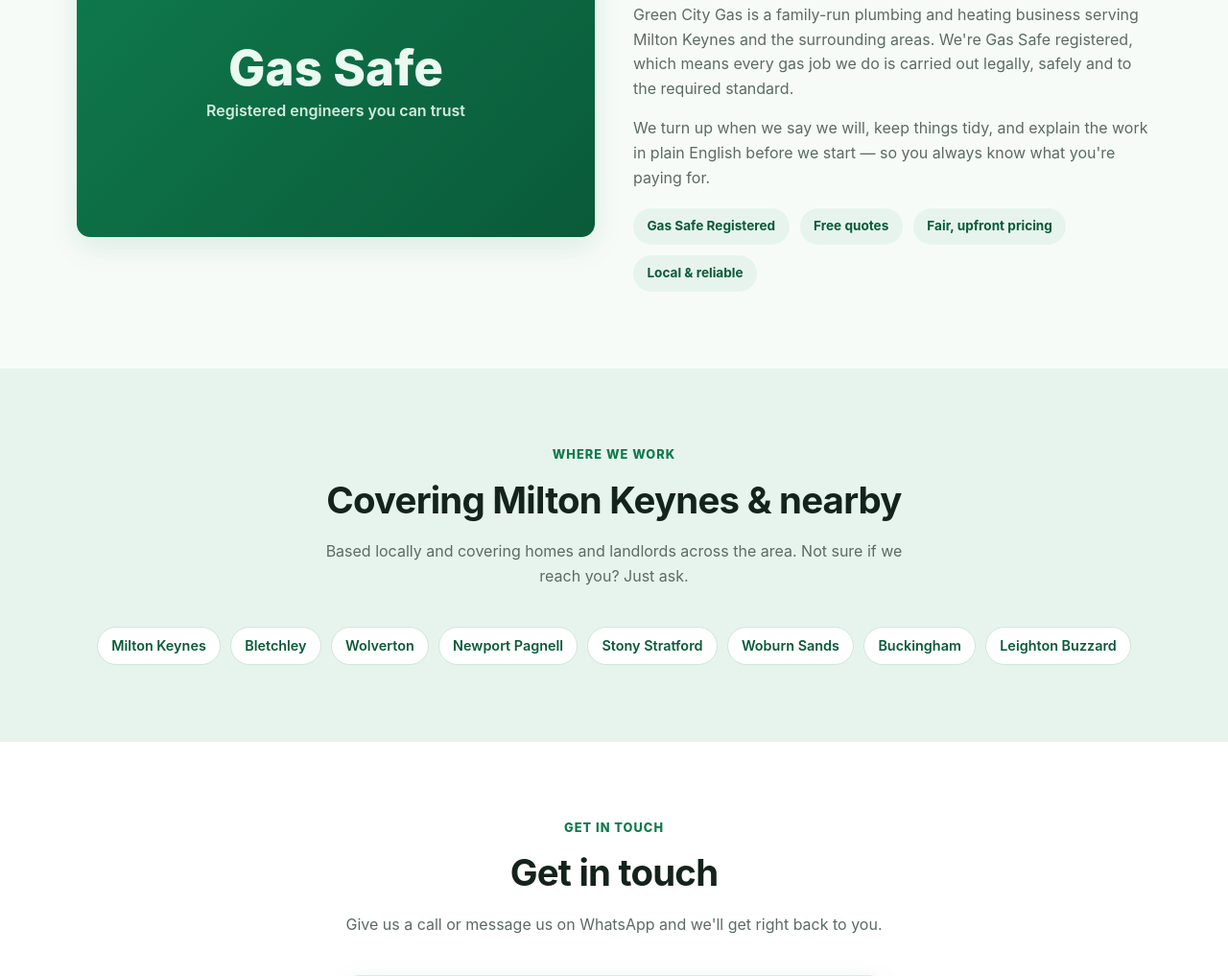
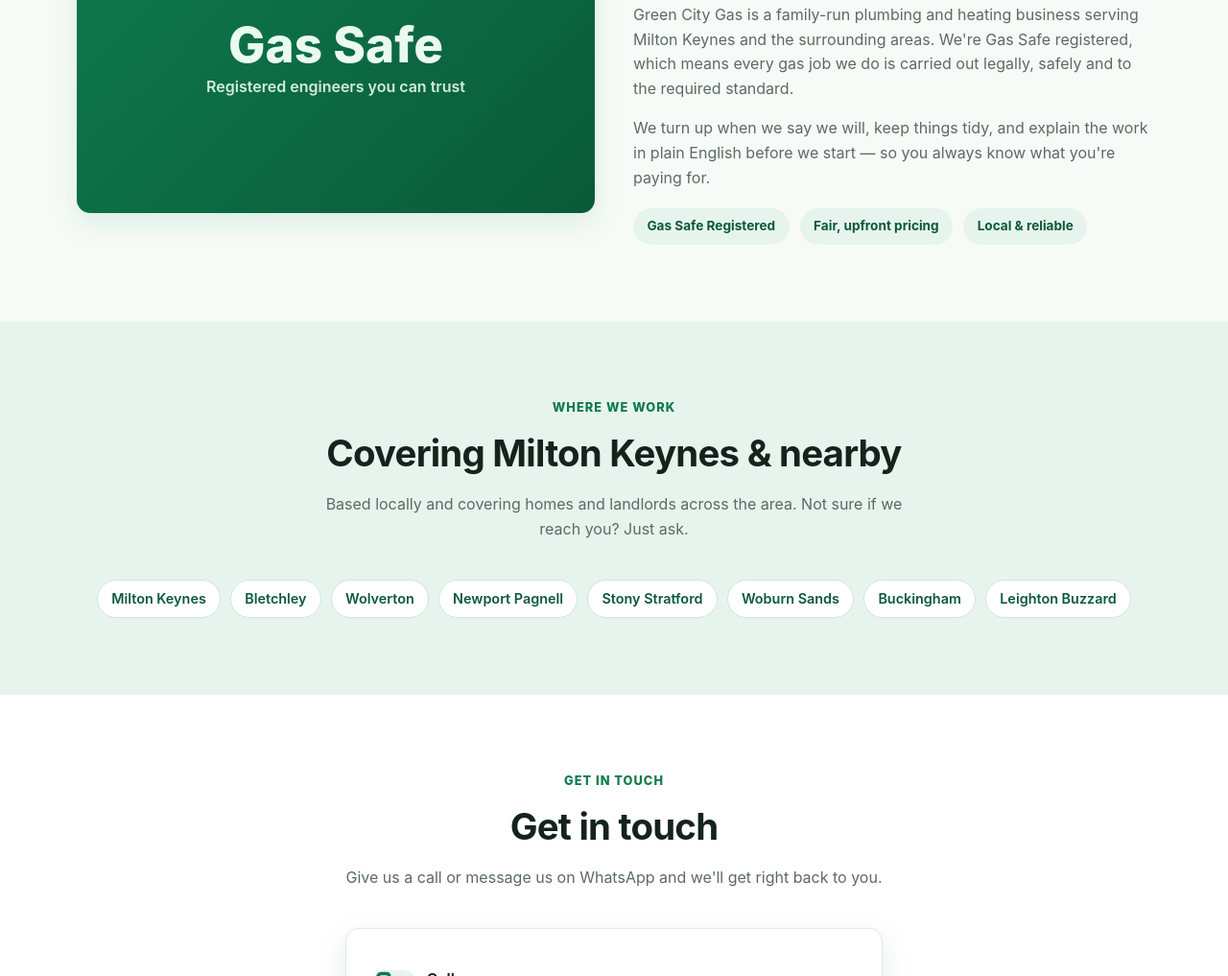
Before and after one commit to Deen-Codes/greencitygas-site, a plain HTML site: page index.html in a window 1280 px wide. Shown: the part 1544-2561 px from the top of the page at 96% size. Drawn offline with Linux system fonts and the light colour scheme.

Commit message:
Add files via upload

```diff
--- a/index.html
+++ b/index.html
@@ -249,7 +249,6 @@
       <p>We turn up when we say we will, keep things tidy, and explain the work in plain English before we start — so you always know what you're paying for.</p>
       <div class="badge-row">
         <span class="badge">Gas Safe Registered</span>
-        <span class="badge">Free quotes</span>
         <span class="badge">Fair, upfront pricing</span>
         <span class="badge">Local &amp; reliable</span>
       </div>
```
